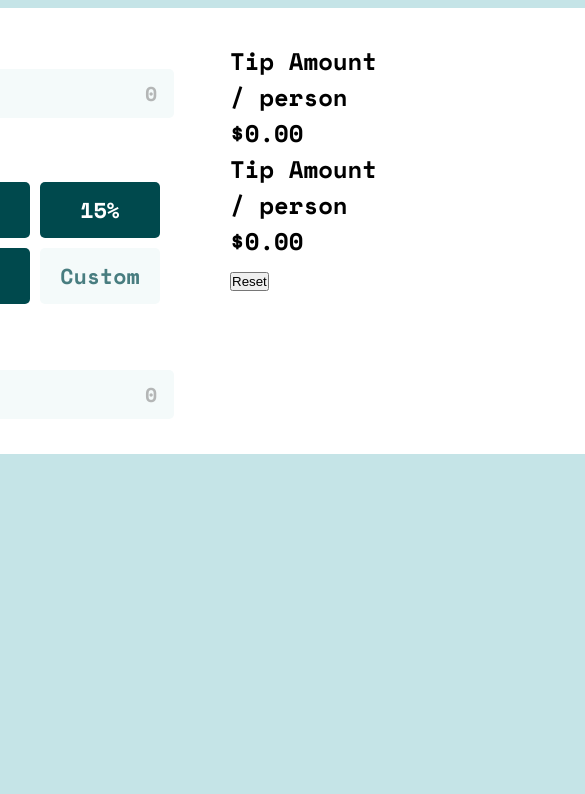
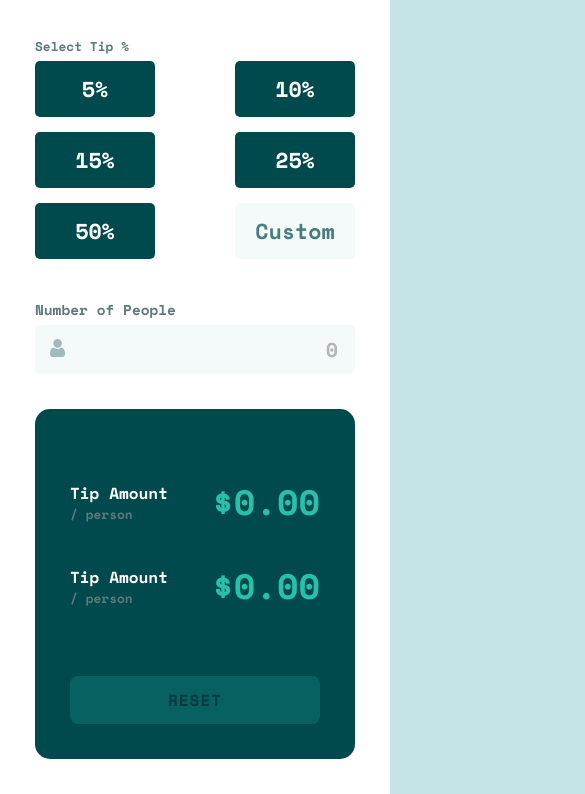
Before and after one commit to Kikino02/11-Tip-calculator-challenge, a plain HTML site: page index.html in a window 390 px wide. Shown: the part 257-1051 px from the top of the page, 585 px wide, since content can reach past the window. Before the commit the page ends 844 px from the top, so only its background shows below. Drawn offline with nearby package versions, Linux system fonts and the light colour scheme.

Commit message:
HTML, CSS done

```diff
--- a/index.html
+++ b/index.html
@@ -14,10 +14,8 @@
 
 <body>
 
-  <header>
+  <main>
     <h1 class="title">Spli<br>tter</h1>
-  </header>
-  <main>
     <article class="container">
       <div class="left">
         <div class="input">
@@ -36,11 +34,16 @@
             <input type="number" class="custom" placeholder="Custom">
           </div>
         </div>
-        <div class="input">
-          <label>Number of People</label>
-          <input type="text" placeholder="0" id="people">
+
+        <div class="input error">
+          <div class="input__top">
+            <label>Number of People</label>
+            <span class="error__msg">Can't be zero</span>
+          </div>
+          <input type="text" placeholder="0" id="people" class="">
           <img src="./images/icon-person.svg" alt="dollar">
         </div>
+
       </div>
       <div class="right">
         <div class="right__row">
@@ -49,7 +52,7 @@
             <p class="tip__subtitle">/ person</p>
           </div>
           <div class="price">
-            <p class="price">$0.00</p>
+            <p class="price__text">$0.00</p>
           </div>
         </div>
         <div class="right__row">
@@ -58,7 +61,7 @@
             <p class="tip__subtitle">/ person</p>
           </div>
           <div class="price">
-            <p class="price">$0.00</p>
+            <p class="price__text">$0.00</p>
           </div>
         </div>
         <button class="reset_btn">Reset</button>
--- a/styles.scss
+++ b/styles.scss
@@ -31,7 +31,6 @@ body{
     justify-content: center;
     flex-direction: column;
     background: $light-grayish-cyan;
-    gap: 50px;
 }
 
 input[type=number]::-webkit-outer-spin-button,
@@ -41,16 +40,18 @@ input[type=number]::-webkit-inner-spin-button {
 }
 
 .title{
-    font-size: 1.75rem;
-    letter-spacing: 5px;
+    font-size: 1.65rem;
+    letter-spacing: 10px;
     text-transform: uppercase;
     color: $dark-grayish-cyan;
+    text-align: center;
+    margin-bottom: 50px;
 }
 
 .container{
     width: 900px;
     background-color: $white;
-    border-radius: 25px;
+    border-radius: 15px;
     padding: 35px;
     display: flex;
     gap: 35px;
@@ -71,7 +72,7 @@ input[type=number]::-webkit-inner-spin-button {
                 background-color: $very-light-grayish-cyan;
                 color: $very-dark-cyan;
                 font-family: 'Space Mono', sans-serif;
-                width: 95%;
+                width: 100%;
                 font-weight: 800;
                 padding: 8px 15px;
                 text-align: right;
@@ -83,6 +84,9 @@ input[type=number]::-webkit-inner-spin-button {
                 &::placeholder{
                     opacity: 0.5;
                 }
+            }
+            input#people.error{
+                border: 2px solid red;
             }
             input#bill,
             input#people{
@@ -99,6 +103,20 @@ input[type=number]::-webkit-inner-spin-button {
                 left: 15px;
             }
         }
+        .error{
+            .input__top{
+                display: flex;
+                justify-content: space-between;
+                .error__msg{
+                    font-size: 0.9rem;
+                    color: red;
+                    display: none;
+                }
+                .error__msg.active{
+                    display: block;
+                }
+            }
+        }
         .tip{
             .text{
                 font-size: 0.8rem;
@@ -108,7 +126,7 @@ input[type=number]::-webkit-inner-spin-button {
             .pct_buttons{
                 display: flex;
                 flex-wrap: wrap;
-                gap: 10px;
+                gap: 15px;
                 .pct_btn{
                     width: 120px;
                     padding: 10px;
@@ -153,4 +171,84 @@ input[type=number]::-webkit-inner-spin-button {
             }
         }
     }
+    .right{
+        padding: 35px;
+        width: 50%;
+        background-color: $very-dark-cyan;
+        border-radius: 15px;
+        display: flex;
+        flex-direction: column;
+        .right__row{
+            display: flex;
+            justify-content: space-between;
+            align-items: center;
+            margin-top: 32px;
+            .tip__amount{
+                .tip__title{
+                    font-size: 1rem;
+                    color: $white;
+                }
+                .tip__subtitle{
+                    font-size: 0.8rem;
+                    color: $dark-grayish-cyan;
+                }
+            }
+            .price{
+                .price__text{
+                    font-size: 2.2rem;
+                    color: $strong-cyan;
+                }
+            }
+        }
+        .reset_btn{
+            padding: 12px;
+            border-radius: 8px;
+            border: none;
+            background-color: $strong-cyan;
+            font-family: 'Space Mono', sans-serif;
+            font-size: 1rem;
+            text-transform: uppercase;
+            font-weight: 800;
+            opacity: 0.2;
+            cursor: pointer;
+            letter-spacing: 1px;
+            margin-top: 70px;
+        }
+    }
 }
+
+
+@media screen and (max-width: 992px){
+    body{
+        display: block;
+        height: 100%;
+    }
+
+    .title{
+        margin-bottom: 0;
+        padding: 32px;
+    }
+
+    .container{
+        width: 100%;
+        flex-direction: column;
+        border-radius: 25px 25px 0 0;
+        .left{
+            width: 100%;
+            gap: 40px;
+            .tip{
+                .pct_buttons{
+                    display: flex;
+                    flex-wrap: wrap;
+                    justify-content: space-between;
+                }
+            }
+        }
+        .right{
+            width: 100%;
+            .reset_btn{
+                margin-top: 64px;
+            }
+        }
+    }
+}
```
Also changed, not shown: styles.css, 1 other file.
